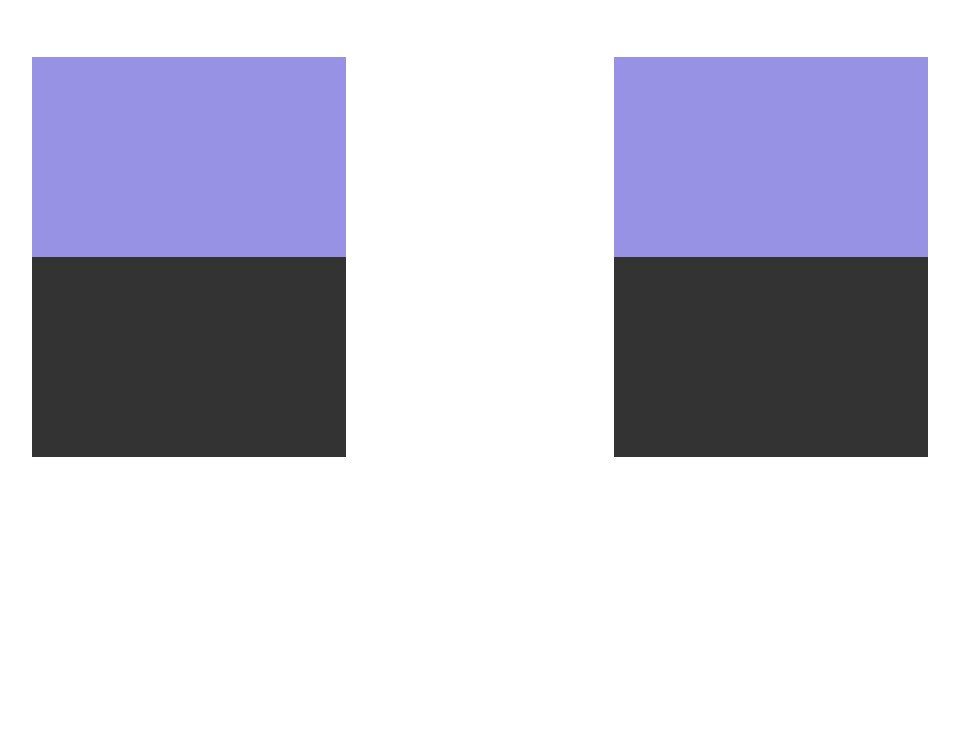
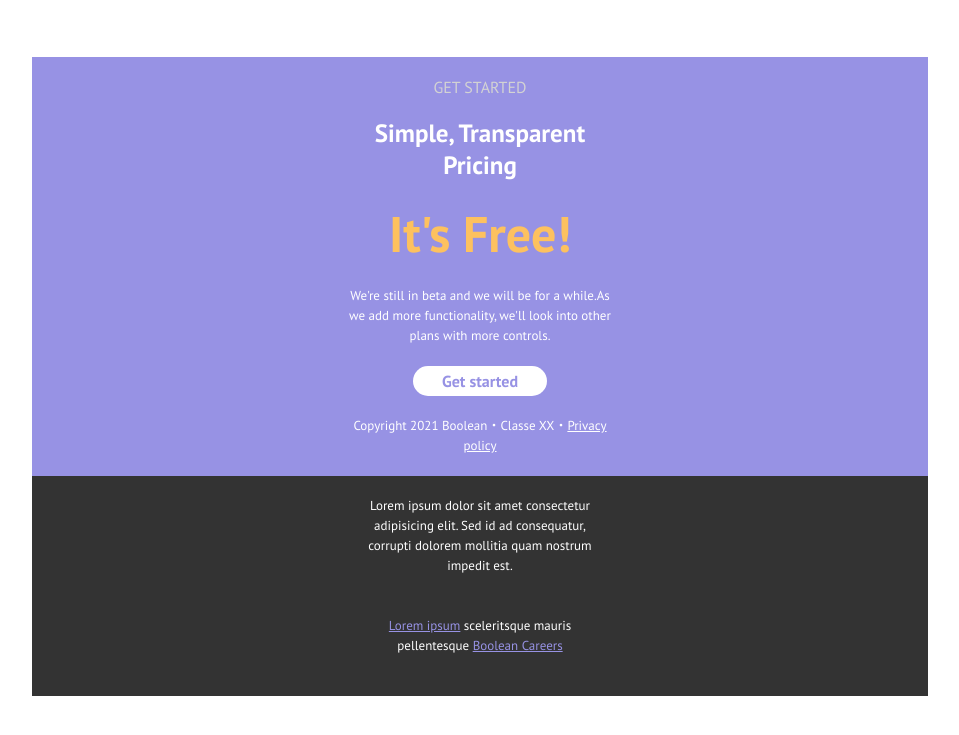
Before and after one commit to alessiam1909/htmlcss-responsive-layout, a plain HTML site: page index.html in a window 1280 px wide. Shown: the part 3874-4609 px from the top of the page, without its empty margins (160-1119 px from the left). Before the commit the page ends 4431 px from the top, so only its background shows below. Drawn offline with Linux system fonts and the light colour scheme.

Commit message:
conclusione finale con footer e stilizzazione

```diff
--- a/css/style.css
+++ b/css/style.css
@@ -385,9 +385,59 @@ header {
 }
 
 .content {
-    background-color: #fff;
-    height: 200px;
-    padding: 10px;
+   text-align: center;
+   color: white;
+}
+
+span{
+    display: block;
+    color: lightgrey;
+    padding: 20px 0;
+}
+
+.content h3{
+    font-size: 25px;
+}
+
+.content h1{
+    color: #fdc15f;
+    margin: 20px 0;
+    font-size: 50px;
+}
+
+.btn-finale {
+    background-color:white;
+    text-align: center;
+    margin: 20px auto;
+    padding: 5px;
+    width: 50%;
+}
+
+.btn-finale a{
+    text-decoration: none;
+    font-weight: 700;
+    color: rgba(151,146,228,255);
+}
+
+.content p{
+    font-size: 13px;
+    line-height: 20px;
+}
+
+.link-bianco{
+    color: white;
+}
+
+.content:last-child{
+    padding-bottom: 20px;
+}
+
+.bg-grey p{
+    padding: 20px;
+}
+
+.link-viola {
+    color: rgba(151,146,228,255);
 }
 
 @media screen and (max-width:576px){
--- a/index.html
+++ b/index.html
@@ -219,12 +219,24 @@
             <!-- creazione footer -->
             <div class="bg-violet">
                 <div class="container-30">
-                    <div class="content"></div>
+                    <div class="content">
+                        <span>GET STARTED</span>
+                        <h3>Simple, Transparent Pricing</h3>
+                        <h1>It's Free!</h1>
+                        <p>We're still in beta and we will be for a while.As we add more functionality, we'll look into other plans with more controls.</p>
+                        <div class="btn-finale bordo-tondo">
+                            <a href="https://www.apple.com/it/app-store/" target="_blank">Get started</a>
+                        </div>
+                        <p>Copyright 2021 Boolean・Classe XX・<a href="" class="link-bianco">Privacy policy</a></p>
+                    </div>
                 </div>
             </div>
             <div class="bg-grey">
                 <div class="container-30">
-                    <div class="content"></div>
+                    <div class="content">
+                        <p>Lorem ipsum dolor sit amet consectetur adipisicing elit. Sed id ad consequatur, corrupti dolorem mollitia quam nostrum impedit est.</p>
+                        <p><a href="" class="link-viola">Lorem ipsum</a> sceleritsque mauris pellentesque <a href="" class="link-viola">Boolean Careers</a></p>
+                    </div>
                 </div>
             </div>
         </main>
```
